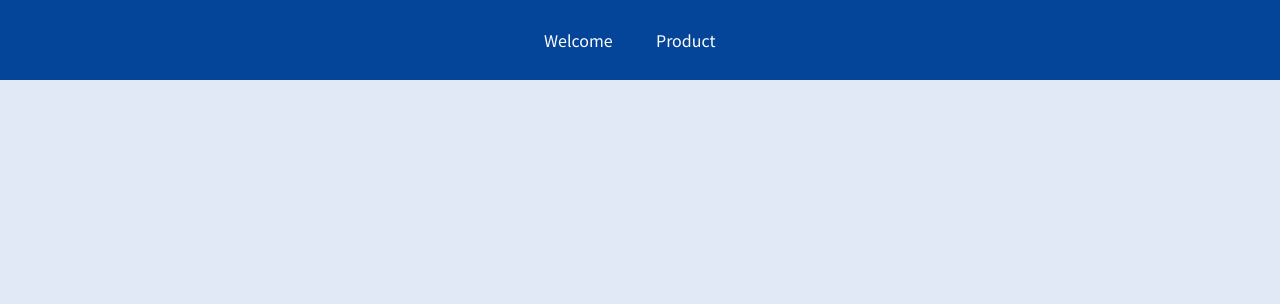
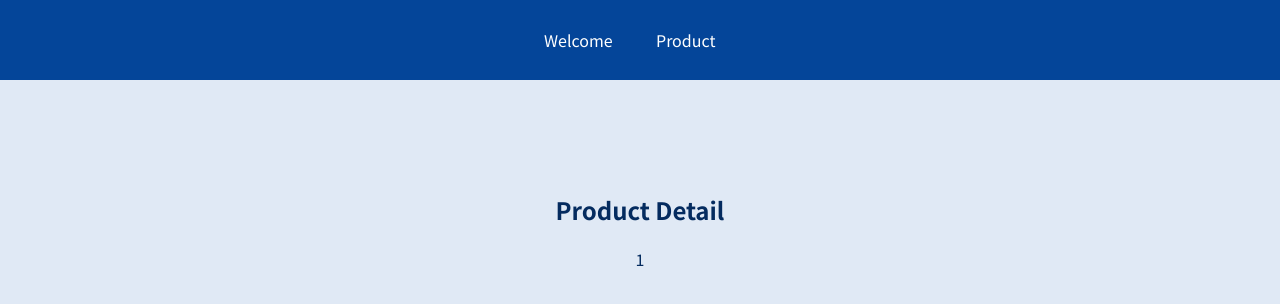
Before and after one commit to dhruv-rana98/React-Router-Basics, a JavaScript app: page /product-details/1 in a window 1280 px wide. Shown: the top 304 px of the page. Built offline with nearby package versions, Linux system fonts and the light colour scheme.

Commit message:
Use of useParams hook to get value of the dynamic key passed with the dynamic route

```diff
--- a/src/App.js
+++ b/src/App.js
@@ -14,7 +14,7 @@
         <Route path="/products">
           <Products />
         </Route>
-        <Route path="/prodcut-detail/:productId">
+        <Route path="/product-details/:productId">
           <ProductDetail />
         </Route>
       </main>
--- a/src/pages/ProductDetail.js
+++ b/src/pages/ProductDetail.js
@@ -1,7 +1,12 @@
+import { useParams } from "react-router-dom";
 const ProductDetail = () => {
+  const params = useParams();
+
+  console.log(params.productId); //params.keyName //Keyname is passed with the route as dynamic value;
   return (
     <section>
       <h1> Product Detail</h1>
+      <p>{params.productId}</p>
     </section>
   );
 };
```
Also changed, not shown: 1 other file (tests, documents, lock files or other folders).
